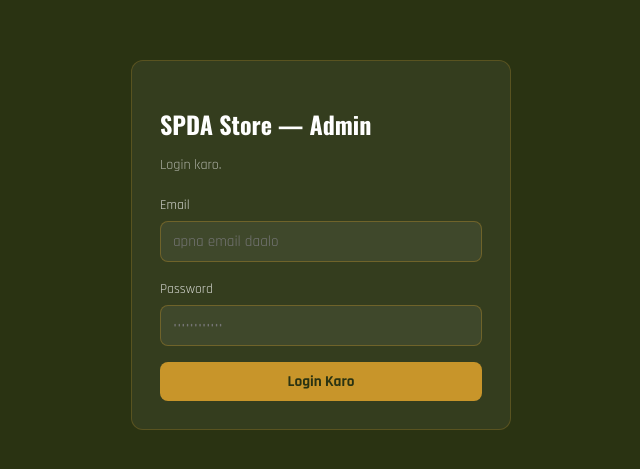
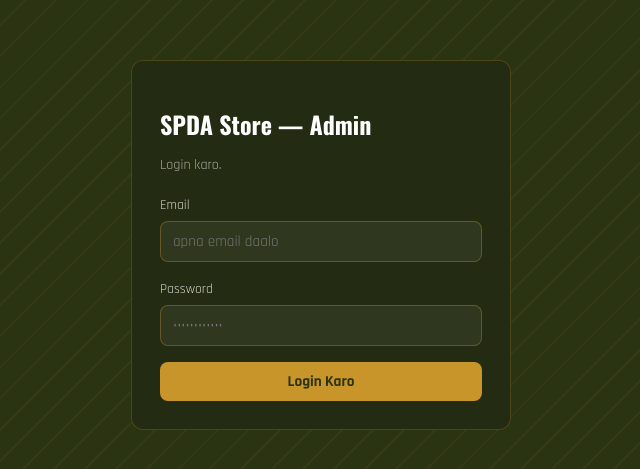
Before and after one commit to rajhuraj/spda-store, a Next.js app: page /admin in a window 1280 px wide. Shown: the part 155-624 px from the top of the page, without its empty margins (319-959 px from the left). Built offline with nearby package versions, Linux system fonts and the light colour scheme; no server answers.

Commit message:
Update globals.css

```diff
--- a/app/globals.css
+++ b/app/globals.css
@@ -14,7 +14,9 @@
 html, body {
   margin: 0;
   padding: 0;
-  background: var(--olive-dark);
+  background:
+    repeating-linear-gradient(135deg, rgba(232,184,75,0.05) 0 2px, transparent 2px 22px),
+    var(--olive-dark);
   color: var(--white);
   font-family: 'Rajdhani', sans-serif;
 }
@@ -68,7 +70,7 @@
 }
 
 .card {
-  background: rgba(255,255,255,0.05);
+  background: #232b12;
   border: 1.5px solid rgba(200,149,42,0.25);
   border-radius: 12px;
 }
```
